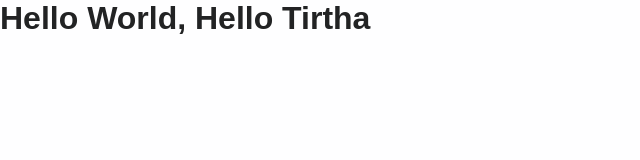
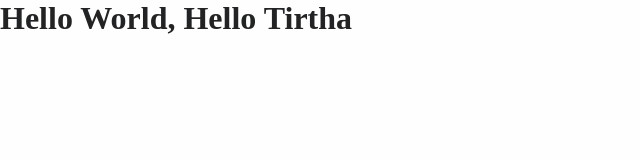
Before and after one commit to TirthaAhmadNazuha/unitypacktemplate, a plain HTML site: page index.html in a window 1280 px wide. Shown: the whole page, without its empty margins (0-640 px from the left). Drawn offline with Linux system fonts and the light colour scheme.

Commit message:
secon commit

```diff
--- a/css/main.scss
+++ b/css/main.scss
@@ -5,7 +5,7 @@
 }
 html,
 body {
-    font: menu;
+    font: system-ui;
     background: #fefeff;
     color: #222324;
 }
```
Also changed, not shown: css/main.css, 1 other file.
